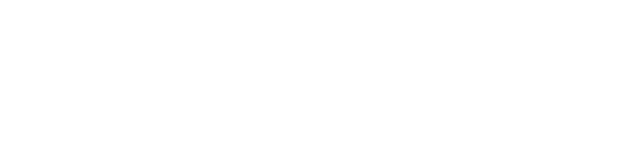
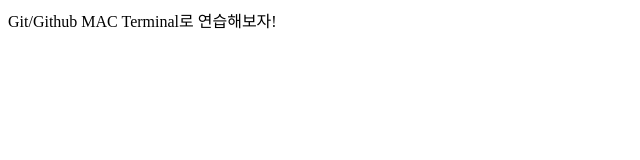
Before and after one commit to sunyeon-Jeong/prac2, a plain HTML site: page index.html in a window 1280 px wide. Shown: the whole page, without its empty margins (0-640 px from the left). Drawn offline with Linux system fonts and the light colour scheme.

Commit message:
second commit

```diff
--- a/index.html
+++ b/index.html
@@ -2,9 +2,9 @@
 <html lang="en">
 <head>
 	<meta charset="UTF-8">
-	<title>Title</title>
+	<title>Git</title>
 </head>
 <body>
-
+Git/Github MAC Terminal로 연습해보자!
 </body>
 </html>
```
